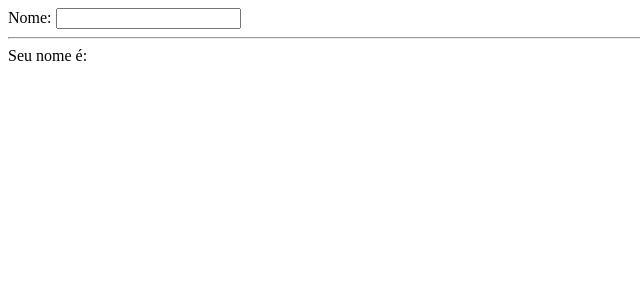
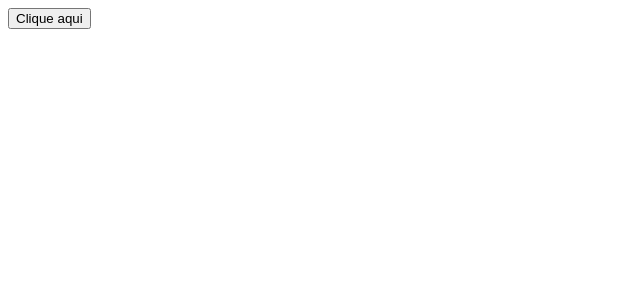
Before and after one commit to marciliojrr/b7web-react, a React (Vite) app in the folder projetos/react-vite/: page / in a window 1280 px wide. Shown: the top 300 px of the page, without its empty margins (0-640 px from the left). Built offline with nearby package versions, Linux system fonts and the light colour scheme.

Commit message:
Comunicacao entre componentes

```diff
--- a/projetos/react-vite/src/App.tsx
+++ b/projetos/react-vite/src/App.tsx
@@ -1,18 +1,16 @@
-import React, { useState } from 'react'
+import { Button } from "./components/Button";
 
 const App = () => {
 
-    const [name, setName] = useState('')
+    let buttonText = 'Clique aqui'
 
-    const handleInput = (event: React.ChangeEvent<HTMLInputElement>) => {
-        setName(event.target.value)
+    const eventButtonAction = (txt: string) => {
+        alert(`Frase do App.tsx -> ${txt}`)
     }
 
     return (
         <div>
-            Nome: <input type='text' value={name} onChange={handleInput} />
-            <hr />
-            Seu nome é:{name}
+            <Button text={buttonText} clickFn={eventButtonAction} />
         </div>
     )
 }
--- /dev/null
+++ b/projetos/react-vite/src/components/Button.tsx
@@ -0,0 +1,17 @@
+type Props = {
+    text: string
+    clickFn: (txt: string) => void
+}
+
+export const Button = ({ text, clickFn }: Props) => {
+
+    const handleClick = () => {
+        clickFn('Frase por parâmetro')
+    }
+
+    return (
+        <>
+            <button onClick={handleClick}>{text}</button>
+        </>
+    )
+}
```
